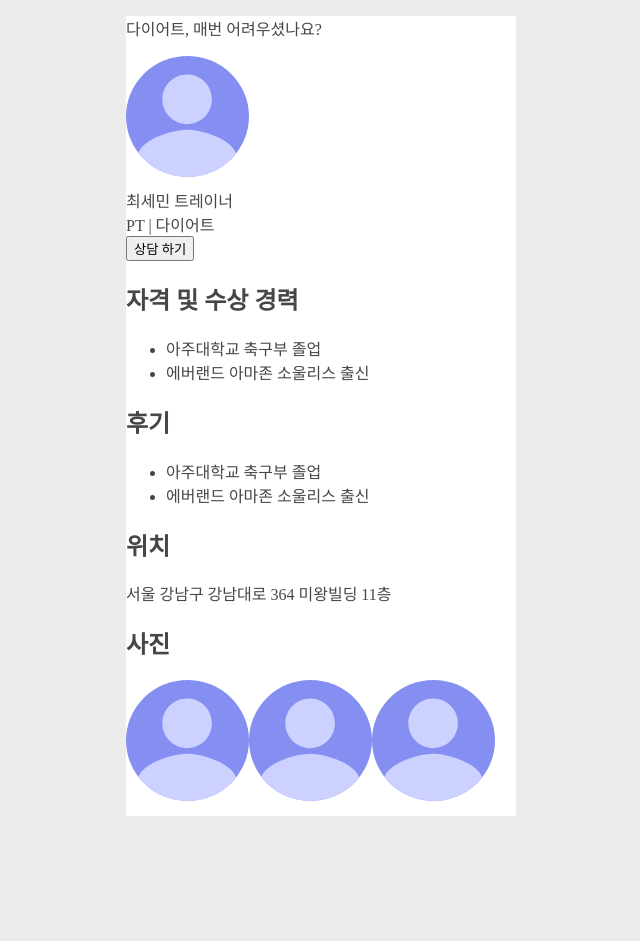
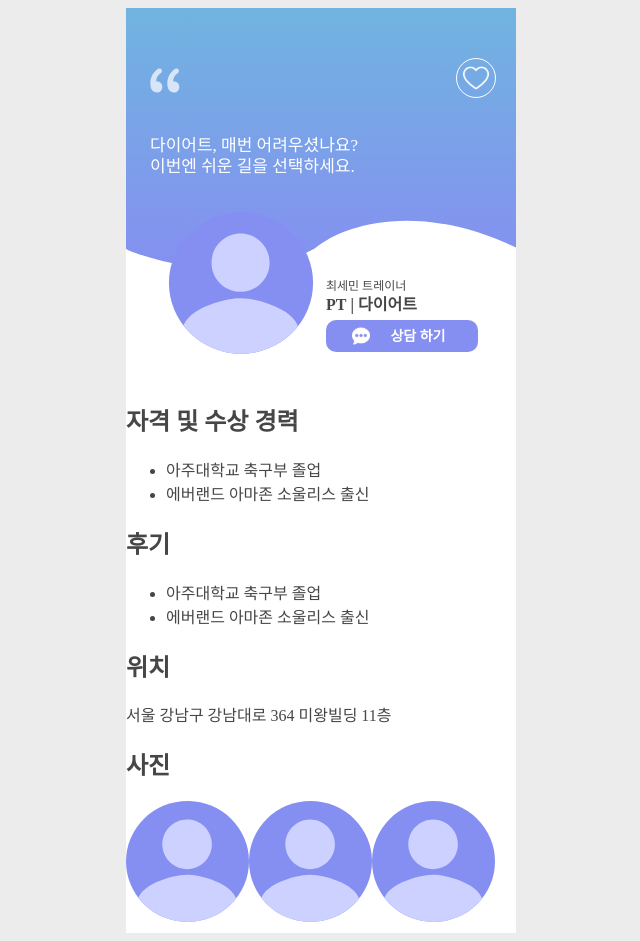
Before and after one commit to ktmihs/bodyBuddy, a Next.js app: page /trainer/1 in a window 1280 px wide. Shown: the whole page, without its empty margins (319-959 px from the left). Before the commit the page ends 824 px from the top, so only its background shows below. Built offline with nearby package versions, Linux system fonts and the light colour scheme; a web font is replaced by a local one; what emotion-reset would draw is missing.

Commit message:
design: #38 Style trainer header component to trainer page
- trainer.d.ts
- TrainerHeader.tsx
- trainer/[id]/index.tsx

```diff
--- /dev/null
+++ b/components/layout/trainer/TrainerHeader.tsx
@@ -0,0 +1,190 @@
+import Image from 'next/image';
+import { TitleBar } from '@components/common/title';
+
+import profile from '@assets/common/profile.svg';
+import loveBlank from '@assets/trainer/love-blank.svg';
+import love from '@assets/trainer/love.svg';
+import setting from '@assets/common/setting-white.svg';
+import styled from '@emotion/styled';
+
+export const TrainerHeader = ({ state, liked, onClickSetLiked }: HeaderProps) => {
+  const edit = {
+    // 강사로 로그인됐을 경우에만,
+    link: '[id]/edit',
+    src: setting,
+    alt: '수정페이지로 이동하기',
+    height: 30,
+    right: 30,
+  };
+  const likedObj = {
+    liked: love,
+    unLiked: loveBlank,
+    likedAlt: '관심 트레이너 설정하기',
+    unLikedAlt: '관심 트레이너 해제하기',
+  };
+
+  const handleClick = () => {
+    onClickSetLiked((state: boolean) => !state);
+  };
+
+  const HeaderWrapper = styled.section`
+    background: url('/assets/trainer/trainer-background.svg') no-repeat;
+    background-size: 390px auto;
+  `;
+
+  const LikedWrapper = styled.div`
+    box-sizing: border-box;
+    height: 110px;
+    padding-right: 20px;
+    padding-top: 50px;
+
+    div {
+      float: right;
+      box-sizing: border-box;
+      width: 40px;
+      height: 40px;
+      border: 1px solid #fff;
+      border-radius: 20px;
+      padding: 6px;
+      cursor: pointer;
+    }
+  `;
+
+  const TrainerIntro = styled.p`
+    color: #fff;
+    font-size: 17px;
+    line-height: 21px;
+    height: 40px;
+    margin-left: 24px;
+
+    &::before {
+      content: url('/assets/trainer/trainer-intro.svg');
+      position: absolute;
+      top: 60px;
+      left: 24px;
+    }
+  `;
+
+  const TrainerProfile = styled.section`
+    display: flex;
+    justify-content: space-between;
+    align-items: center;
+  `;
+
+  const ImageWrapper = styled.div`
+    box-sizing: border-box;
+    margin: 20px 0 20px 40px;
+    width: 150px;
+    height: 150px;
+  `;
+
+  const TrainerInfo = styled.div`
+    width: 190px;
+    margin-top: 60px;
+  `;
+
+  const TrainerName = styled.div`
+    font-size: 12px;
+    line-height: 18px;
+    color: #464646;
+  `;
+
+  const FieldAndPurpose = styled.div`
+    font-weight: 700;
+    font-size: 16px;
+    line-height: 20px;
+    color: #464646;
+
+    span:first-of-type::after {
+      content: '|';
+      display: inline-block;
+      margin: 0 4px;
+    }
+  `;
+
+  const OnlineState = styled.div`
+    font-weight: 700;
+    font-size: 14px;
+    line-height: 24px;
+    color: #7d7c7c;
+
+    div {
+      color: #fff;
+      display: inline-block;
+      background: linear-gradient(180deg, #858ff1 0%, #70b4e0 100%);
+      border-radius: 44px;
+      width: 26px;
+      text-align: center;
+    }
+  `;
+
+  const Button = styled.button`
+    position: relative;
+    width: 152px;
+    height: 32px;
+    background: #858ff1;
+    border-radius: 10px;
+    color: #fff;
+    border: none;
+    font-weight: 800;
+    font-size: 14px;
+    line-height: 32px;
+    margin: 5px 0;
+    padding-left: 20px;
+
+    &::before {
+      content: url('/assets/trainer/chat.svg');
+      position: relative;
+      left: -20px;
+      top: 4px;
+    }
+  `;
+
+  return (
+    <HeaderWrapper>
+      <header>
+        <h2 className="srOnly">강사 프로필</h2>
+        <div>
+          {state === 'user' ? (
+            <LikedWrapper>
+              <div onClick={handleClick}>
+                {liked ? (
+                  <Image src={likedObj.liked} alt={likedObj.likedAlt} height={30} width={30} />
+                ) : (
+                  <Image src={likedObj.unLiked} alt={likedObj.unLikedAlt} height={30} width={30} />
+                )}
+              </div>
+            </LikedWrapper>
+          ) : (
+            <TitleBar right={edit} />
+          )}
+        </div>
+        <TrainerIntro>
+          다이어트, 매번 어려우셨나요?
+          <br /> 이번엔 쉬운 길을 선택하세요.
+        </TrainerIntro>
+        <TrainerProfile>
+          <ImageWrapper>
+            <Image src={profile} alt="강사" width={150} height={150} />
+          </ImageWrapper>
+          <TrainerInfo>
+            <TrainerName>최세민 트레이너</TrainerName>
+            <FieldAndPurpose>
+              <span>PT</span>
+              <span>다이어트</span>
+            </FieldAndPurpose>
+            {state === 'user' ? (
+              <div>
+                <Button>상담 하기</Button>
+              </div>
+            ) : (
+              <OnlineState>
+                현재 <div>Off</div> 상태입니다.
+              </OnlineState>
+            )}
+          </TrainerInfo>
+        </TrainerProfile>
+      </header>
+    </HeaderWrapper>
+  );
+};
--- /dev/null
+++ b/components/layout/trainer/trainer.d.ts
@@ -0,0 +1,5 @@
+interface HeaderProps {
+  state: string;
+  liked: boolean;
+  onClickSetLiked: (boolean) => void;
+}
--- a/pages/trainer/[id]/index.tsx
+++ b/pages/trainer/[id]/index.tsx
@@ -1,37 +1,15 @@
-import { TitleBar } from '@components/common/title';
 import Image from 'next/image';
 import profile from '@assets/common/profile.svg';
 
-const Trainer = () => {
-  const edit = {
-    // 강사로 로그인됐을 경우에만,
-    link: '[id]/edit',
-    src: 'setting img',
-    alt: '수정페이지로 이동하기',
-  };
-  const liked = {
-    liked: 'liked img',
-    unLiked: 'unliked img',
-    likedAlt: '관심 트레이너 설정하기',
-    unLikedAlt: '관심 트레이너 해제하기',
-  };
+import type { NextPage } from 'next';
+import { TrainerHeader } from '@components/layout/trainer/trainerHeader';
+import { useState } from 'react';
 
+const Trainer: NextPage = () => {
+  const [liked, setLiked] = useState(false);
   return (
     <div>
-      {/* <TitleBar right={edit} />
-      <div>하트 아이콘</div> */}
-      <header>
-        <p>다이어트, 매번 어려우셨나요?</p>
-        <Image src={profile} alt="강사" />
-        <section>
-          <div>최세민 트레이너</div>
-          <div>PT | 다이어트</div>
-          {/* <div>현재 off 상태입니다.</div> */}
-          <div>
-            <button>상담 하기</button>
-          </div>
-        </section>
-      </header>
+      <TrainerHeader state={'user'} liked={liked} onClickSetLiked={setLiked} />
       <main>
         <section>
           <h2>자격 및 수상 경력</h2>
```
